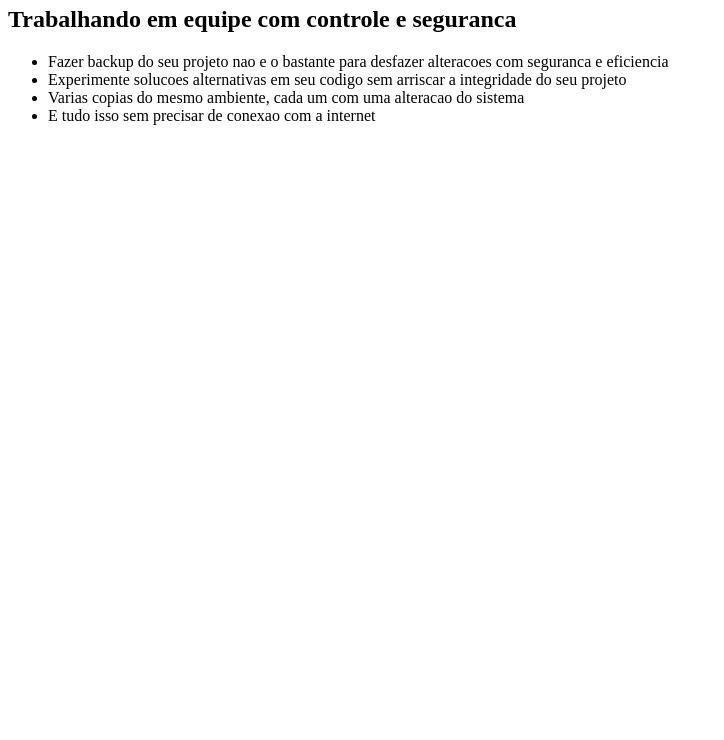
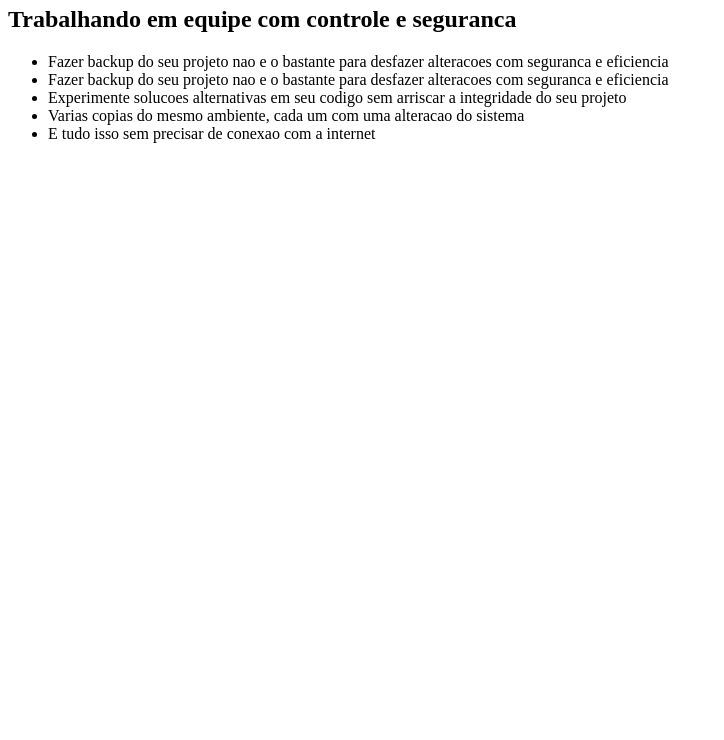
Before and after one commit to RicardoKucinskis/Teste, a plain HTML site: page index.html in a window 1280 px wide. Shown: the part 60-800 px from the top of the page, without its empty margins (0-724 px from the left). Drawn offline with Linux system fonts and the light colour scheme.

Commit message:
Adicionando mais tag

```diff
--- a/index.html
+++ b/index.html
@@ -12,6 +12,9 @@
 			<li>Fazer backup do seu projeto nao e o bastante para desfazer
 			alteracoes com seguranca e eficiencia</li>
 
+						<li>Fazer backup do seu projeto nao e o bastante para desfazer
+			alteracoes com seguranca e eficiencia</li>
+
 			<li>Experimente solucoes alternativas em seu codigo sem arriscar
 			a integridade do seu projeto</li>
 			<li>Varias copias do mesmo ambiente, cada um com uma alteracao
```
